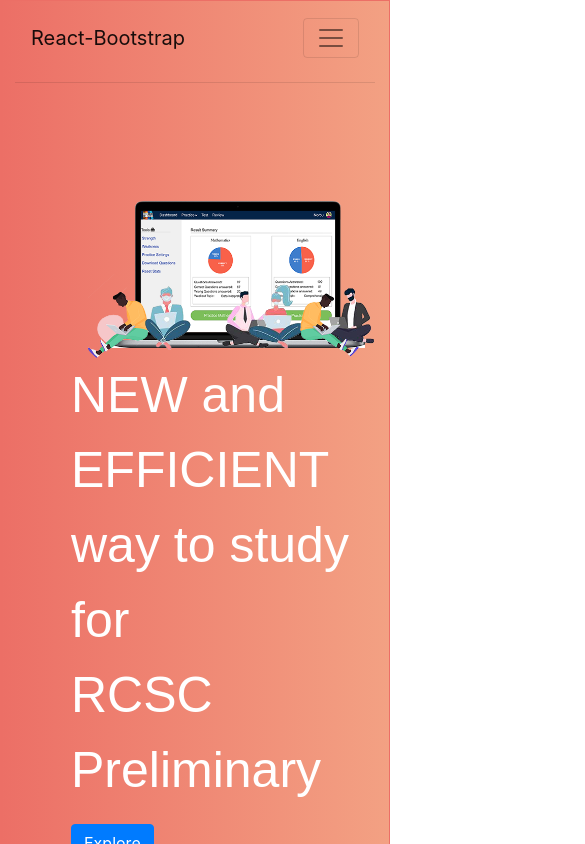
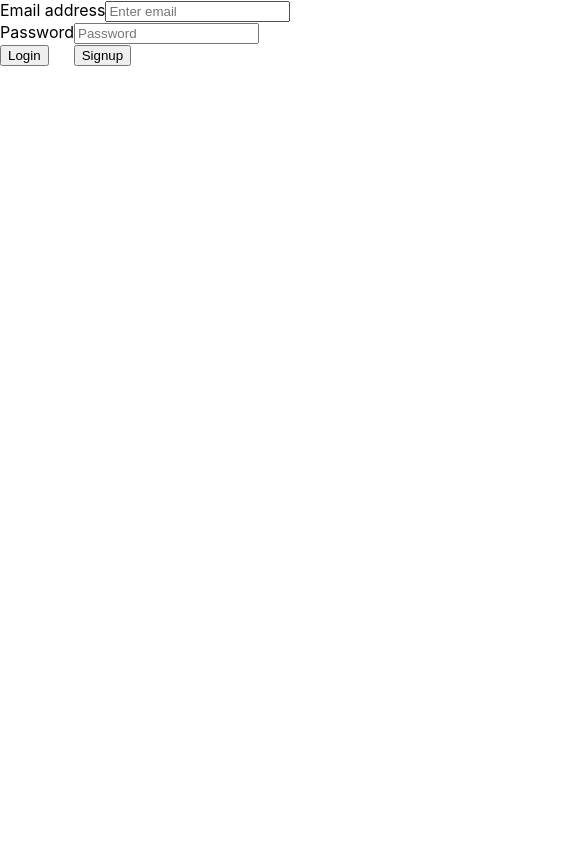
Before and after one commit to Kongtsey/RCSCPrep, a React (Create React App) app in the folder front-end/rcsc/: page / in a window 390 px wide. Shown: the top 844 px of the page, 585 px wide, since content can reach past the window. Built offline with nearby package versions, Linux system fonts and the light colour scheme; no server answers.

Commit message:
Made an authentication system

```diff
--- a/front-end/rcsc/package.json
+++ b/front-end/rcsc/package.json
@@ -10,6 +10,7 @@
     "@testing-library/react": "^9.3.2",
     "@testing-library/user-event": "^7.1.2",
     "bootstrap": "^4.4.1",
+    "firebase": "^7.14.4",
     "react": "^16.13.1",
     "react-bootstrap": "^1.0.0",
     "react-dom": "^16.13.1",
--- a/front-end/rcsc/src/App.js
+++ b/front-end/rcsc/src/App.js
@@ -1,19 +1,38 @@
-import React from "react";
-import "bootstrap/dist/css/bootstrap.min.css";
-import { BrowserRouter, Route, Switch } from "react-router-dom";
-import "./App.css";
-import HomePage from "./pages/homePage";
-import userDashboard from "./pages/userDashboard";
+import userDashboard from "./pages/UserDashboard";
+import React, {Component} from 'react';
+import fire from './config/Fire';
+import './App.css';
+import UserDashboard from "./pages/UserDashboard"
+import Login from "./Login";
 
-function App() {
-  return (
-    <BrowserRouter>
-      <Switch>
-        <Route exact path='/' component={HomePage} />
-        <Route exact path='/user' component={userDashboard} />
-      </Switch>
-    </BrowserRouter>
-  );
+class App extends Component{
+    constructor(props){
+        super(props);
+        this.state = {
+            user: {},
+        }
+    }
+    componentDidMount() {
+        this.authListener();
+    }
+
+    authListener(){
+        fire.auth().onAuthStateChanged((user)=>{
+            console.log(user);
+            if (user){
+                this.setState({user});
+            } else {
+                this.setState({user: null});
+            }
+        });
+    }
+    render() {
+        return (
+            <div className="App">
+                {this.state.user ? (<UserDashboard />) : (<Login />)}
+            </div>
+        );
+    }
 }
 
 export default App;
--- /dev/null
+++ b/front-end/rcsc/src/Login.js
@@ -0,0 +1,57 @@
+import React, { Component } from 'react';
+import fire from './config/Fire';
+
+class Login extends Component {
+    constructor(props) {
+        super(props);
+        this.login = this.login.bind(this);
+        this.handleChange = this.handleChange.bind(this);
+        this.signup = this.signup.bind(this);
+        this.state = {
+            email: '',
+            password: ''
+        };
+    }
+
+    handleChange(e) {
+        this.setState({ [e.target.name]: e.target.value });
+    }
+
+    login(e) {
+        e.preventDefault();
+        fire.auth().signInWithEmailAndPassword(this.state.email, this.state.password).then((u)=>{
+            console.log("Logged IN")
+        }).catch((error) => {
+            console.log(error);
+        });
+    }
+
+    signup(e){
+        e.preventDefault();
+        fire.auth().createUserWithEmailAndPassword(this.state.email, this.state.password).then((u)=>{
+        }).then((u)=>{console.log(u)})
+            .catch((error) => {
+                console.log(error);
+            })
+    }
+    render() {
+        return (
+            <div className="col-md-6">
+                <form>
+                    <div className="form-group">
+                        <label for="exampleInputEmail1">Email address</label>
+                        <input value={this.state.email} onChange={this.handleChange} type="email" name="email" class="form-control" id="exampleInputEmail1" aria-describedby="emailHelp" placeholder="Enter email" />
+                    </div>
+                    <div className="form-group">
+                        <label for="exampleInputPassword1">Password</label>
+                        <input value={this.state.password} onChange={this.handleChange} type="password" name="password" class="form-control" id="exampleInputPassword1" placeholder="Password" />
+                    </div>
+                    <button type="submit" onClick={this.login} class="btn btn-primary">Login</button>
+                    <button onClick={this.signup} style={{marginLeft: '25px'}} className="btn btn-success">Signup</button>
+                </form>
+
+            </div>
+        );
+    }
+}
+export default Login;
--- /dev/null
+++ b/front-end/rcsc/src/config/Fire.js
@@ -0,0 +1,15 @@
+import firebase from "firebase";
+
+const firebaseConfig = {
+    apiKey: "AIzaSyBjKvt_jecfv_vZrVB6exvkQGxrIWqz-GU",
+    authDomain: "bhutanexamfactory-d7ea2.firebaseapp.com",
+    databaseURL: "https://bhutanexamfactory-d7ea2.firebaseio.com",
+    projectId: "bhutanexamfactory-d7ea2",
+    storageBucket: "bhutanexamfactory-d7ea2.appspot.com",
+    messagingSenderId: "1030134919193",
+    appId: "1:1030134919193:web:f4763a54d6bfb2b78c7a88",
+    measurementId: "G-W5X78CV6V1"
+};
+
+const fire = firebase.initializeApp(firebaseConfig);
+export default fire;
--- /dev/null
+++ b/front-end/rcsc/src/pages/UserDashboard.jsx
@@ -0,0 +1,23 @@
+import React, {Component} from "react";
+import "../style-sheet/user-dashboard.css";
+import fire from "../config/Fire";
+class UserDashboard extends Component{
+  constructor(props){
+    super (props);
+    this.logout = this.logout.bind(this);
+  }
+  logout(){
+    fire.auth().signOut();
+  }
+  render() {
+    return (
+        <div>
+          <h1>WELCOME USER</h1>
+          <br/>
+          <button onClick={this.logout}>Logout</button>
+        </div>
+    );
+  }
+}
+
+export default UserDashboard;
--- a/front-end/rcsc/src/pages/userDashboard.jsx
+++ /dev/null
@@ -1,27 +0,0 @@
-import React from "react";
-import GeneralNavigationBar from "../components/generalNavbar";
-import { Container, Row, Col } from "react-bootstrap";
-import DashboardTool from "../components/dashboardTool";
-import "../style-sheet/user-dashboard.css";
-import MathJumboBox from "../components/math";
-function userDashboard() {
-  return (
-    <React.Fragment>
-      <GeneralNavigationBar />
-      <Container fluid={true}>
-        <Row>
-          <Col className='dashboard-tool' md={3}>
-            <br />
-            <DashboardTool />
-          </Col>
-          <Col md={1}></Col>
-          <Col className='math-jumbo-box' md={3}>
-            <MathJumboBox />
-          </Col>
-        </Row>
-      </Container>
-    </React.Fragment>
-  );
-}
-
-export default userDashboard;
```
Also changed, not shown: 2 other files (tests, documents, lock files or other folders).
